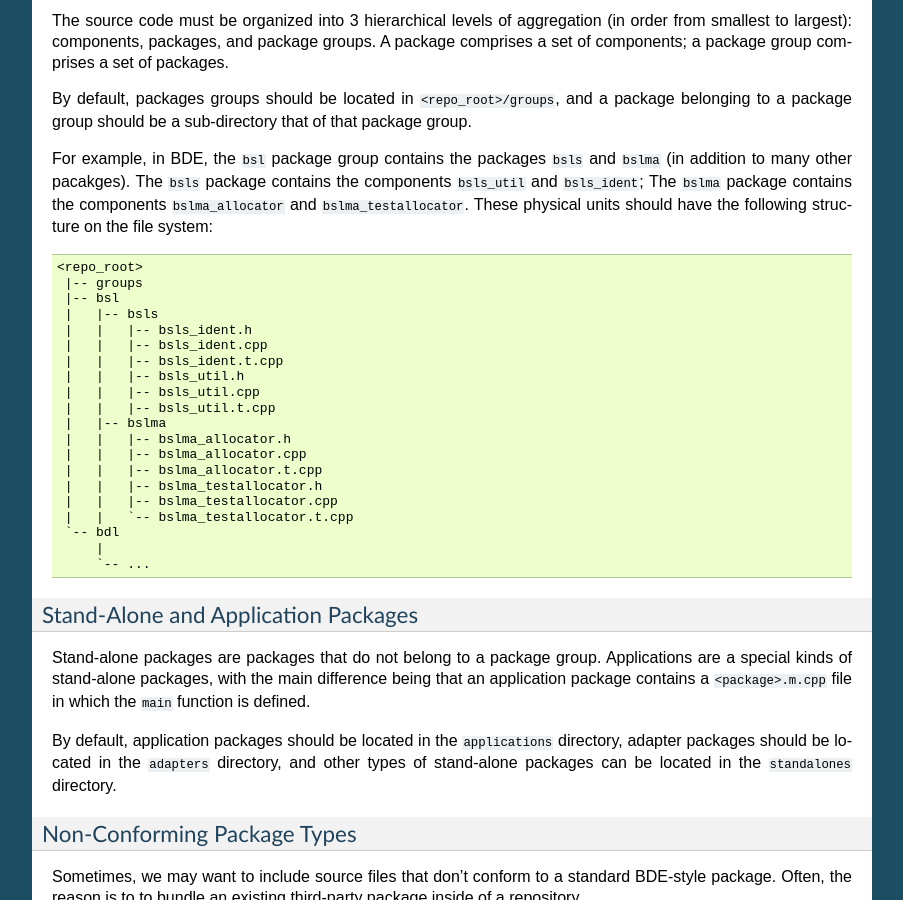
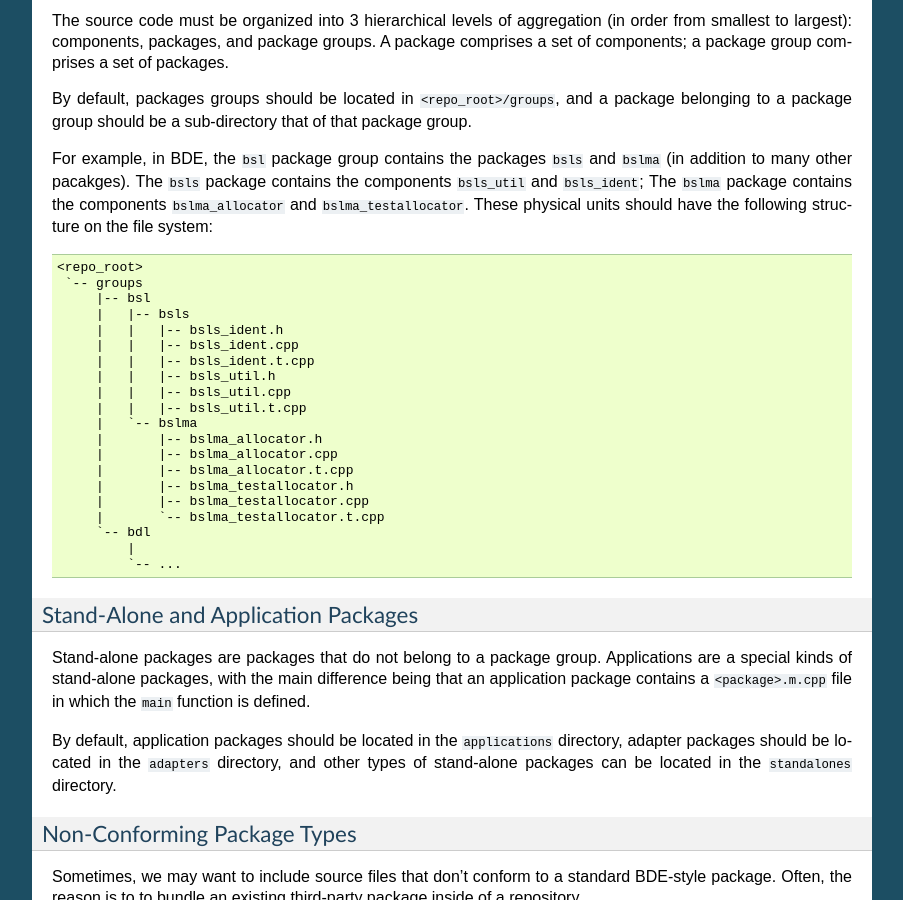
Before and after one commit to bloomberg/bde-tools, a Sphinx documentation site: the page built from doc/bde_repo.rst, in a window 1280 px wide and 900 px high, scrolled down 1413 px. Shown: the whole window, without its empty margins (198-1101 px from the left). Built offline with Sphinx 7.4.7, drawn with Linux system fonts in a browser that asks for light colours.

Commit message:
Fix formatting

```diff
--- a/doc/bde_repo.rst
+++ b/doc/bde_repo.rst
@@ -110,25 +110,25 @@ physical units should have the following structure on the file system:
 ::
 
     <repo_root>
-     |-- groups
-     |-- bsl
-     |   |-- bsls
-     |   |   |-- bsls_ident.h
-     |   |   |-- bsls_ident.cpp
-     |   |   |-- bsls_ident.t.cpp
-     |   |   |-- bsls_util.h
-     |   |   |-- bsls_util.cpp
-     |   |   |-- bsls_util.t.cpp
-     |   |-- bslma
-     |   |   |-- bslma_allocator.h
-     |   |   |-- bslma_allocator.cpp
-     |   |   |-- bslma_allocator.t.cpp
-     |   |   |-- bslma_testallocator.h
-     |   |   |-- bslma_testallocator.cpp
-     |   |   `-- bslma_testallocator.t.cpp
-     `-- bdl
-         |
-         `-- ...
+     `-- groups
+         |-- bsl
+         |   |-- bsls
+         |   |   |-- bsls_ident.h
+         |   |   |-- bsls_ident.cpp
+         |   |   |-- bsls_ident.t.cpp
+         |   |   |-- bsls_util.h
+         |   |   |-- bsls_util.cpp
+         |   |   |-- bsls_util.t.cpp
+         |   `-- bslma
+         |       |-- bslma_allocator.h
+         |       |-- bslma_allocator.cpp
+         |       |-- bslma_allocator.t.cpp
+         |       |-- bslma_testallocator.h
+         |       |-- bslma_testallocator.cpp
+         |       `-- bslma_testallocator.t.cpp
+         `-- bdl
+             |
+             `-- ...
 
 Stand-Alone and Application Packages
 ------------------------------------
```
Also changed, not shown: doc/tutorials.rst (+17 -9 lines).
